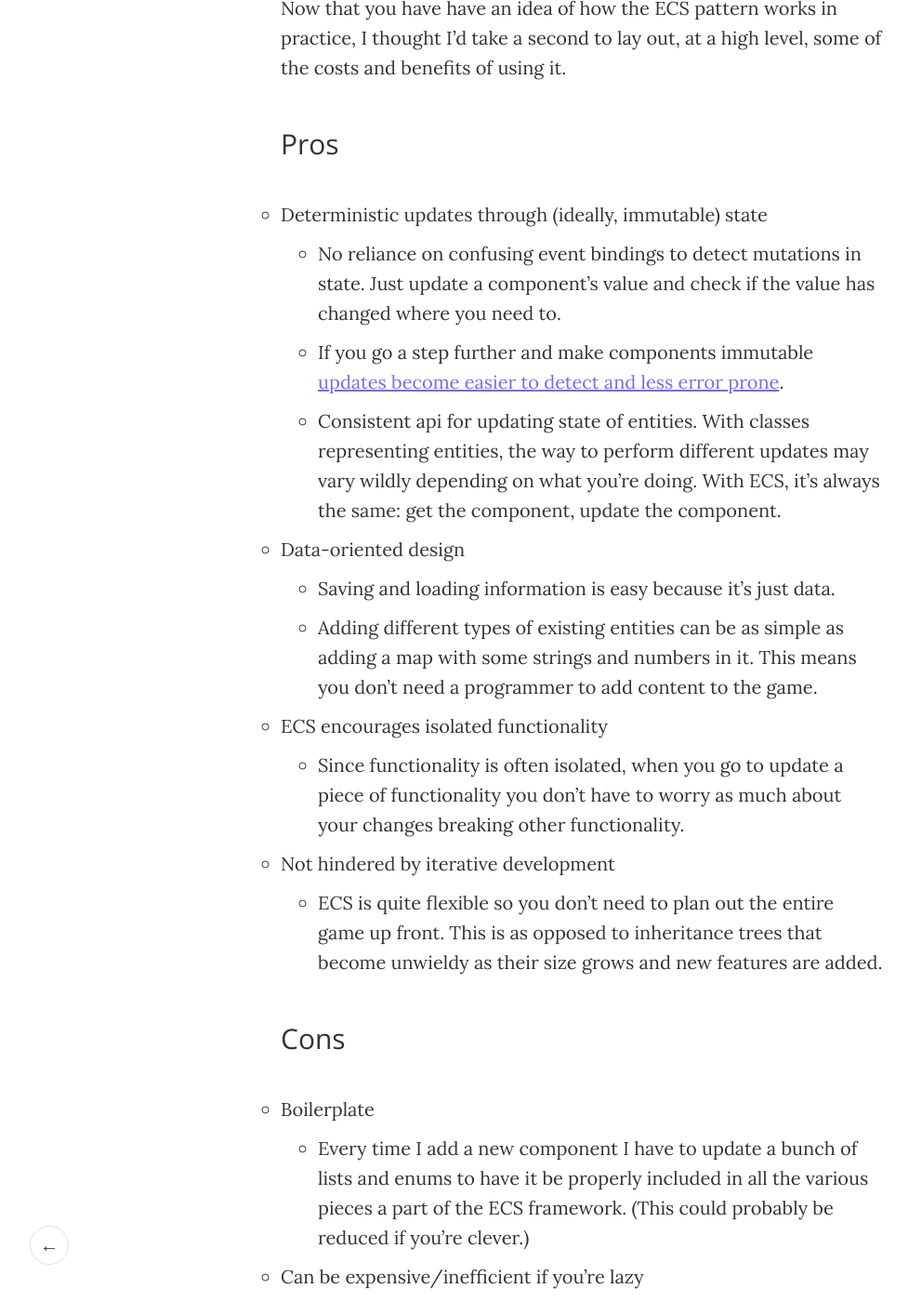
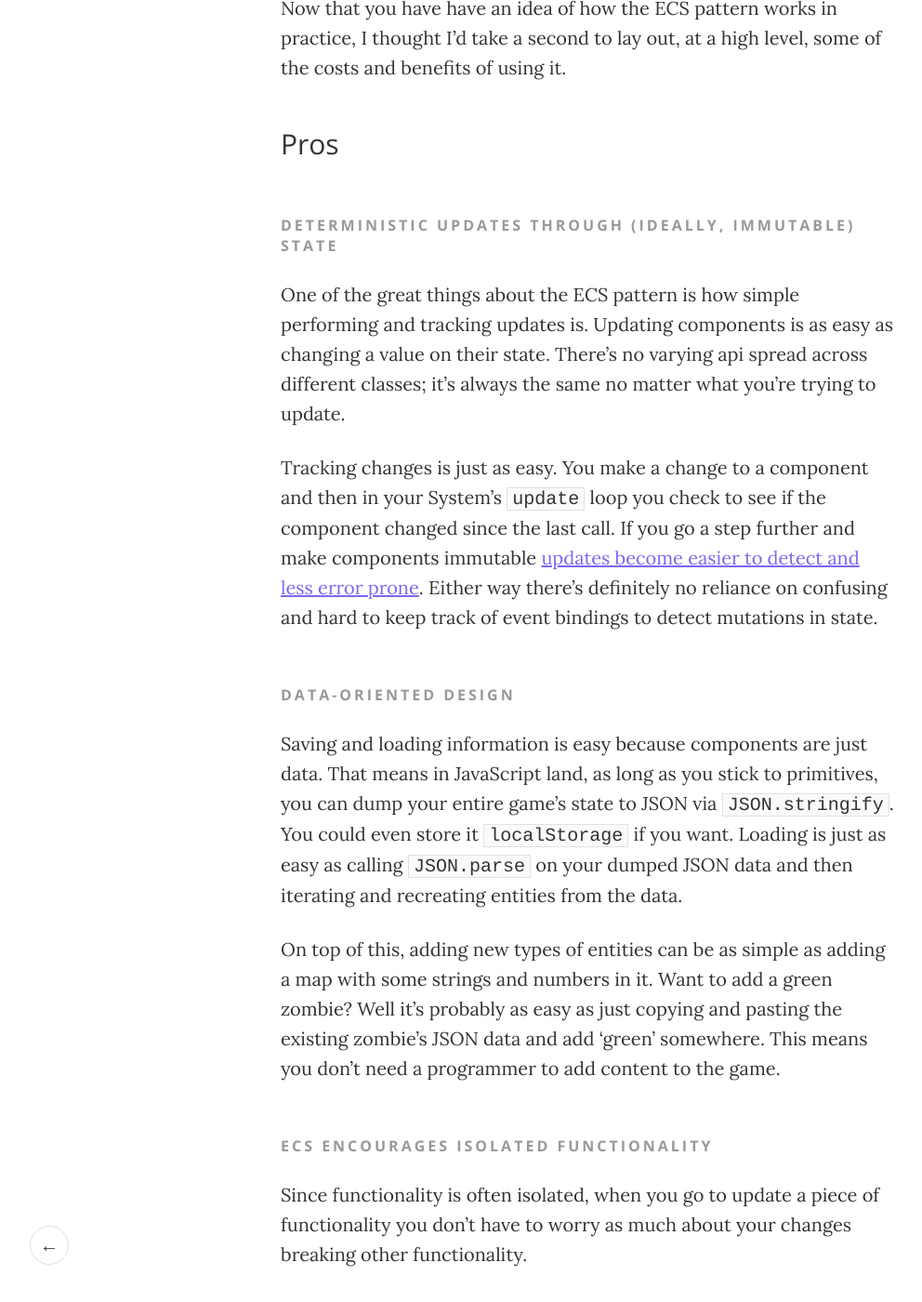
Before and after one commit to trash/trash.github.io, a Jekyll site: the page built from _posts/2017-01-01-ecs-ez.md, in a window 1280 px wide and 1400 px high, scrolled down 17179 px. Shown: the whole window at 93% size, without its empty margins (8-1000 px from the left). Built offline with Jekyll 4.4.1, drawn with Linux system fonts in a browser that asks for light colours; some of the changed text lies outside the part shown.

Commit message:
Edited pros/cons section

```diff
--- a/_posts/2017-01-01-ecs-ez.md
+++ b/_posts/2017-01-01-ecs-ez.md
@@ -347,28 +347,41 @@ Second, it shows how a component's system can gather data from other components
 Now that you have have an idea of how the ECS pattern works in practice, I thought I'd take a second to lay out, at a high level, some of the costs and benefits of using it.
 
 ### Pros
-* Deterministic updates through (ideally, immutable) state
-    * No reliance on confusing event bindings to detect mutations in state. Just update a component's value and check if the value has changed where you need to.
-    * If you go a step further and make components immutable [updates become easier to detect and less error prone](https://facebook.github.io/immutable-js/).
-    * Consistent api for updating state of entities. With classes representing entities, the way to perform different updates may vary wildly depending on what you're doing. With ECS, it's always the same: get the component, update the component.
-* Data-oriented design
-    * Saving and loading information is easy because it’s just data.
-    * Adding different types of existing entities can be as simple as adding a map with some strings and numbers in it. This means you don't need a programmer to add content to the game.
-* ECS encourages isolated functionality
-    * Since functionality is often isolated, when you go to update a piece of functionality you don't have to worry as much about your changes breaking other functionality.
-* Not hindered by iterative development
-    * ECS is quite flexible so you don’t need to plan out the entire game up front. This is as opposed to inheritance trees that become unwieldy as their size grows and new features are added.
+#### Deterministic updates through (ideally, immutable) state
+
+One of the great things about the ECS pattern is how simple performing and tracking updates is. Updating components is as easy as changing a value on their state. There's no varying api spread across different classes; it's always the same no matter what you're trying to update.
+
+Tracking changes is just as easy. You make a change to a component and then in your System's `update` loop you check to see if the component changed since the last call. If you go a step further and make components immutable [updates become easier to detect and less error prone](https://facebook.github.io/immutable-js/). Either way there's definitely no reliance on confusing and hard to keep track of event bindings to detect mutations in state.
+
+#### Data-oriented design
+Saving and loading information is easy because components are just data. That means in JavaScript land, as long as you stick to primitives, you can dump your entire game's state to JSON via `JSON.stringify`. You could even store it `localStorage` if you want. Loading is just as easy as calling `JSON.parse` on your dumped JSON data and then iterating and recreating entities from the data.
+
+On top of this, adding new types of entities can be as simple as adding a map with some strings and numbers in it. Want to add a green zombie? Well it's probably as easy as just copying and pasting the existing zombie's JSON data and add 'green' somewhere. This means you don't need a programmer to add content to the game.
+
+#### ECS encourages isolated functionality
+Since functionality is often isolated, when you go to update a piece of functionality you don't have to worry as much about your changes breaking other functionality.
+
+#### Not hindered by iterative development
+ECS is quite flexible so you don’t need to plan out the entire game up front. This is as opposed to inheritance trees where if you don't plan all your classes up front adding new ones can be quite costly in terms of development time.
 
 ### Cons
-* Boilerplate
-    * Every time I add a new component I have to update a bunch of lists and enums to have it be properly included in all the various pieces a part of the ECS framework. (This could probably be reduced if you're clever.)
-* Can be expensive/inefficient if you’re lazy
-    * You’ll have to be clever with how you organize your data structures so that you’re not iterating over every single entity linearly every turn.
-    * Examples: systems iterating over only the entities they need to, systems only performing the updates they need to, data structures for fetching large groups of components efficiently, etc.
-* Can be confusing at times
-    * "Where do updates happen"/"Who’s in charge of what"? In the case of the `RenderableSystem` reading the `PositionComponent` and using it to update the `RenderableComponent`, it could have been done the opposite way i.e. the `PositionSystem` sees the tile was updated and then updates the `RenderableComponent` directly. It's unclear which is better so you'll have to rely on your experience and judgement.
-    * "Who gets to touch what"? It seems clear to me that some components by necessity interact with other components. A `PoisonComponent` probably needs to interact with a `HealthComponent`. Other times it's unclear if components should be kept separate. Having interconnected components can break the isolation that's one of the benefits of using ECS.
-    * What system goes before another? Order matters when calling `update` on Systems if you want deterministic code. If they are not called in the same order every time you cannot expect certain values to be updated consistently. For example it seems pretty clear that the system in charge of rendering should go last because you only want to update the screen when the engine has updated every other system.
+
+#### Boilerplate
+Every time I add a new component I have to update a bunch of lists and enums to have it be properly included in all the various pieces a part of the ECS framework. (This is likely an implementation detail and could be reduced if you're clever.)
+
+#### Can be expensive/inefficient if you’re lazy
+I mentioned the `update` method of Systems being passed every entity with the given Component of that System's type. Obviously if you don't take care to organize data structures to make that fetch fast you can handicap performance. In addition, if you don't take care to only update the entities you need to you can destroy performance just as easily.
+
+In short, you’ll have to be smart with how you organize the underlying data structures and systems that operate at scale in your ECS implementation.
+
+#### Can be confusing at times
+There's numerous cases since I've started working with the ECS pattern where there's ambiguity in terms of whats the best way to do something. Here's some examples of those types of situations.
+
+"Where do updates happen"/"Who’s in charge of what"? In the case of the `RenderableSystem` reading the `PositionComponent` and using it to update the `RenderableComponent`, it could have been done the opposite way i.e. the `PositionSystem` sees the tile was updated and then updates the `RenderableComponent` directly. It's unclear which is better so you'll have to rely on your experience and judgement.
+
+"Who gets to touch what"? It seems clear to me that some components by necessity interact with other components. A `PoisonComponent` probably needs to interact with a `HealthComponent`. Other times it's unclear if components should be kept separate. Having interconnected components can break the isolation that's one of the benefits of using ECS.
+
+"Who goes first?" Order matters when calling the `update` on Systems if you want deterministic code. If they are not called in the same order every time you cannot expect certain values to be updated consistently. Given that fact, sometimes it can be unclear which systems should go before others. For example it seems pretty clear that the system in charge of rendering should go last but other systems can be more ambiguous.
 
 ## Final Thoughts
 
```
